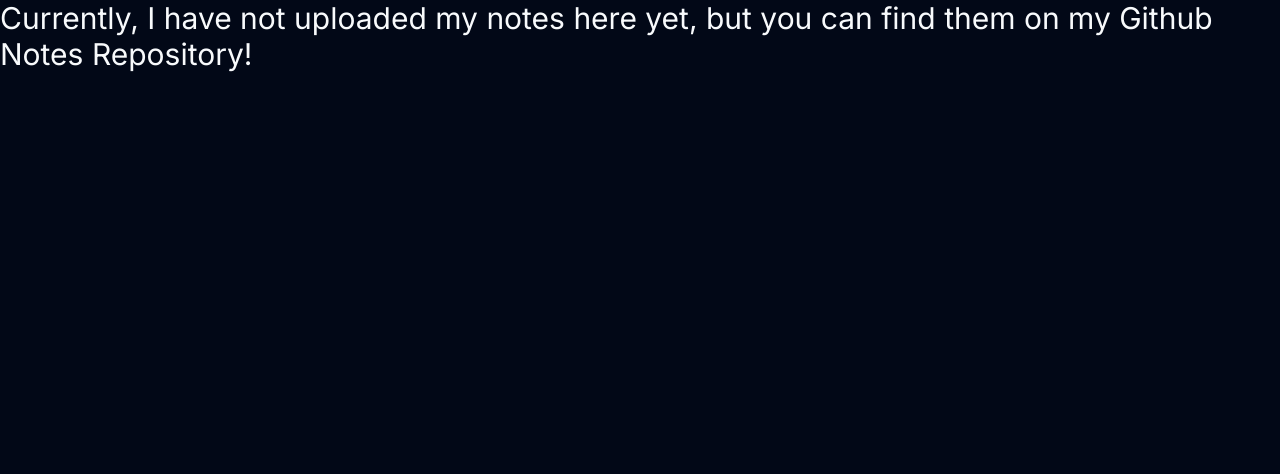
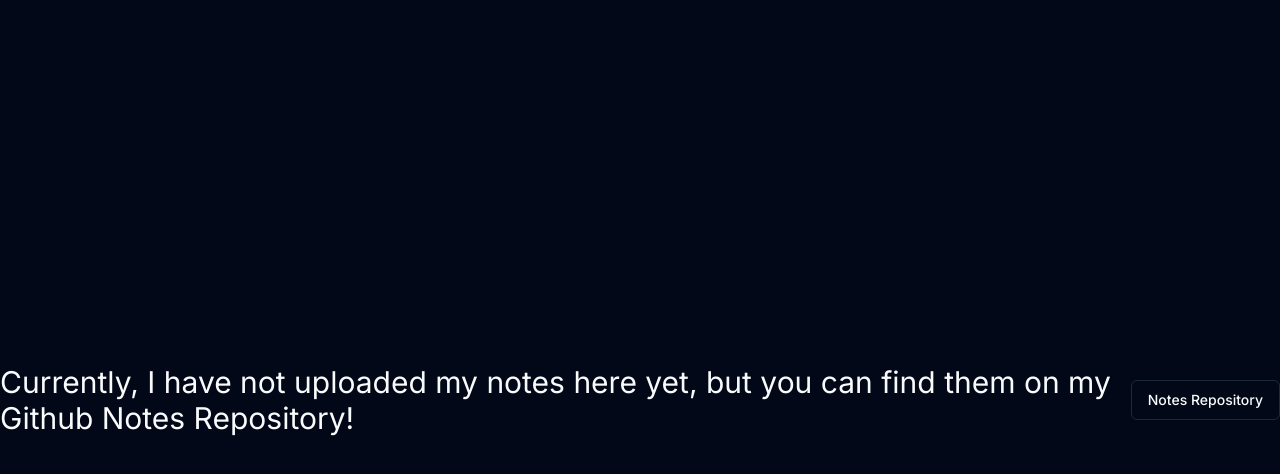
Before and after one commit to katamyra/dev-portfolio, a Next.js app: page /notes in a window 1280 px wide. Shown: the top 474 px of the page. Built offline with nearby package versions, Linux system fonts and the light colour scheme.

Commit message:
Small edits

```diff
--- a/src/app/notes/page.tsx
+++ b/src/app/notes/page.tsx
@@ -1,8 +1,10 @@
+import { Button } from "@/components/ui/button";
 
 export default function notes() {
     return (
-        <div className="flex justify-center">
+        <div className="flex justify-center items-center h-screen">
             <h1 className="text-3xl"> Currently, I have not uploaded my notes here yet, but you can find them on my Github Notes Repository!</h1>
+            <Button variant="outline"><a href="https://github.com/katamyra/Notes">Notes Repository</a></Button>
         </div>
     )
 }
--- a/src/app/projects/page.tsx
+++ b/src/app/projects/page.tsx
@@ -90,7 +90,7 @@ export default function Projects() {
             <div className="flex justify-center">
                 <div>
                     <h1 className=" text-3xl text-center">Work Experience</h1>
-                    <h1 className=" text-3xl text-center">To be done eventually :D</h1>
+                    <h1 className=" text-3xl text-center">In progress, to be done soon!</h1>
                 </div>
             </div>
 
```
